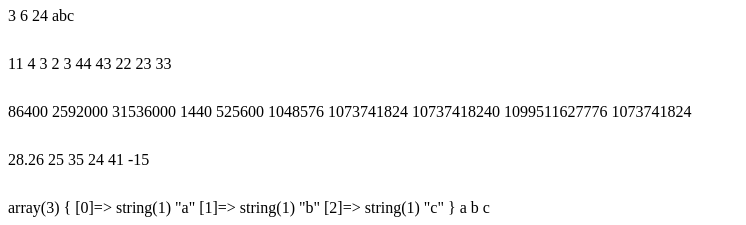
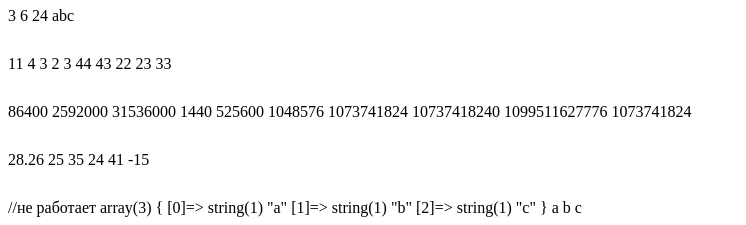
Before and after one commit to nastya09135/php, a PHP site: page / in a window 1280 px wide. Shown: the part 1355-1580 px from the top of the page, without its empty margins (0-746 px from the left). Run offline with PHP 8.4, Linux system fonts and the light colour scheme; data that the repository does not hold is empty.

Commit message:
Add files via upload

```diff
--- a/index.php
+++ b/index.php
@@ -462,7 +462,7 @@
     echo $f; // фаренгейт в цельсия
     ?>
   </div>
-  <div class="subject">
+  <div class="subject"> //не работает
     <?php
 
     $arr = ['a', 'b', 'c'];
```
